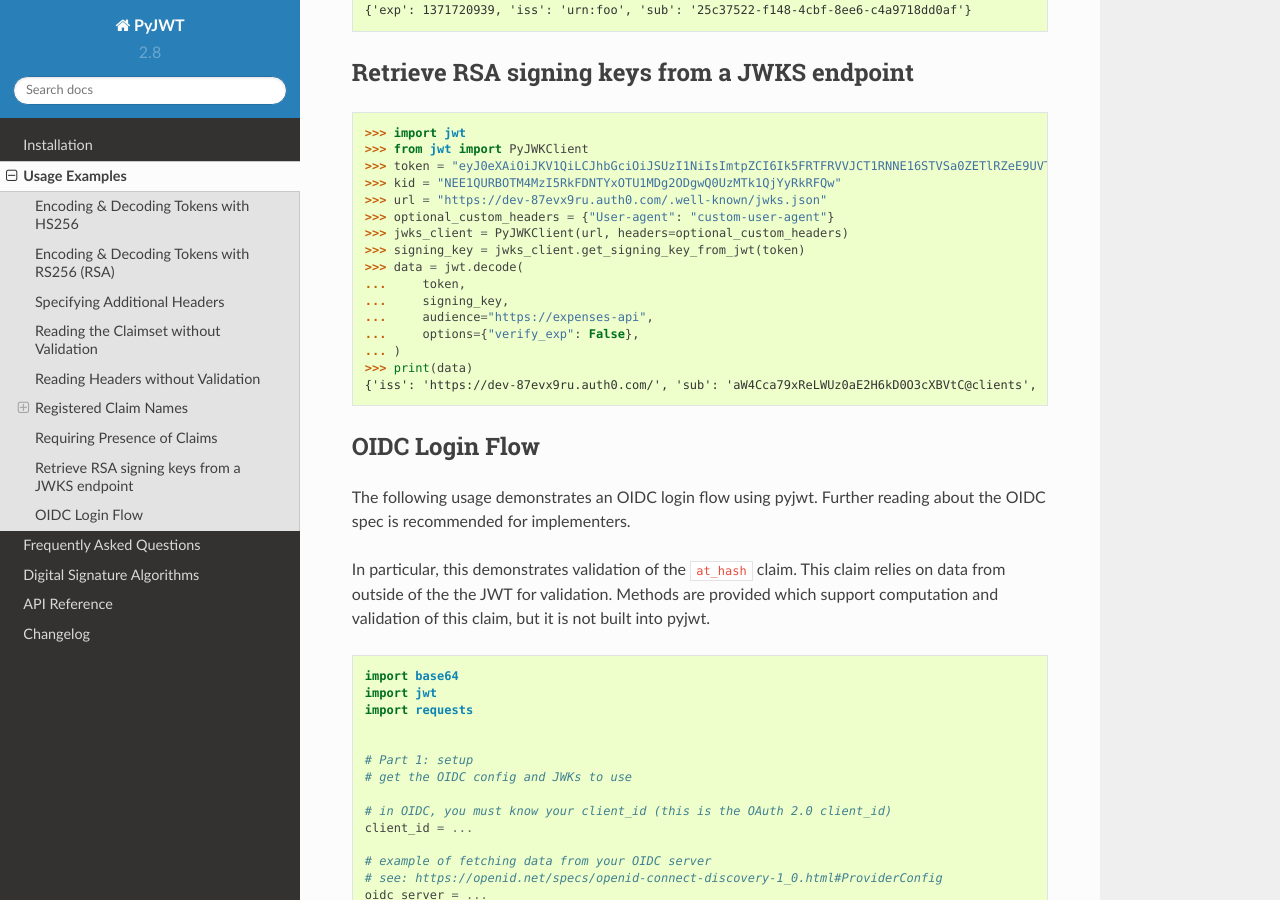
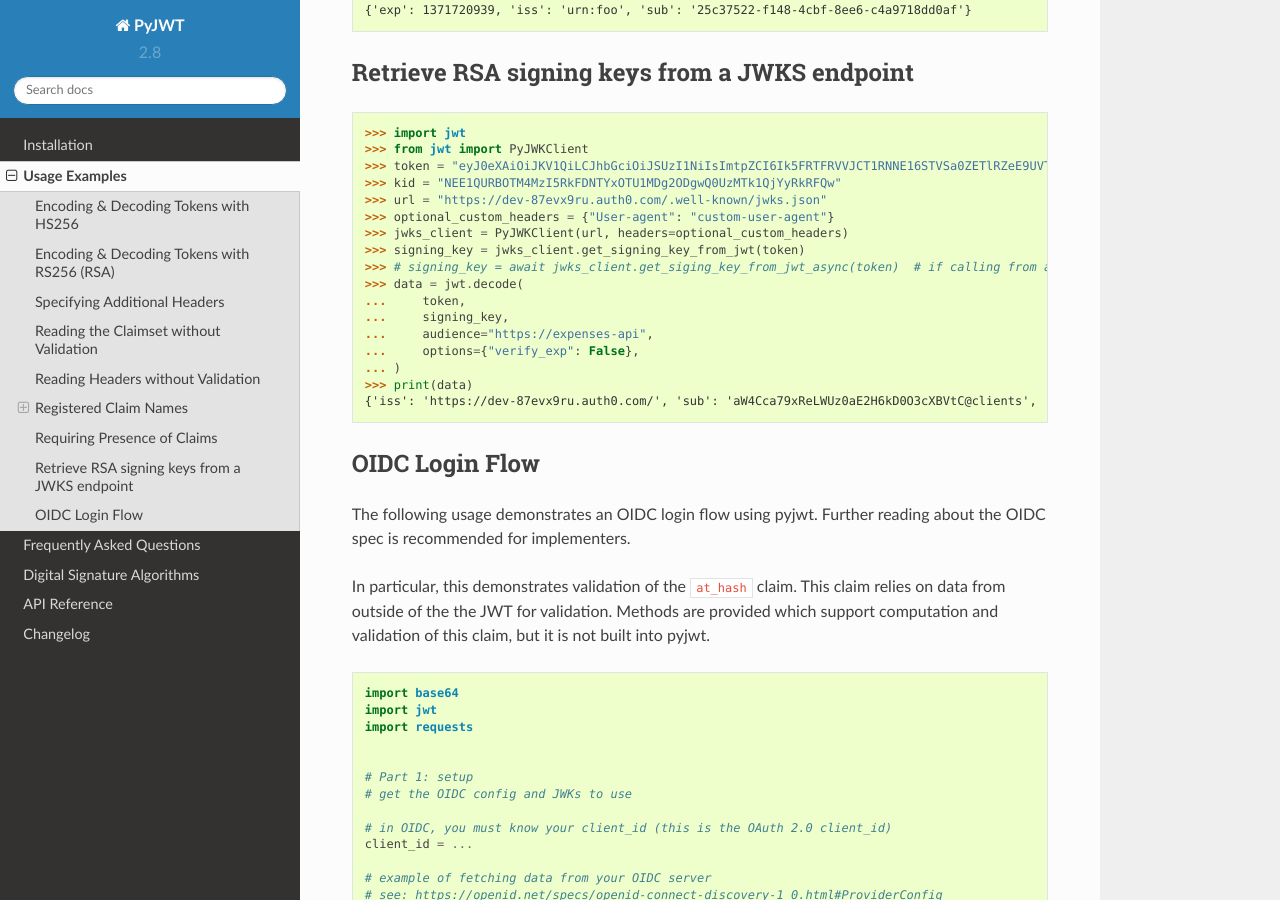
Before and after one commit to jpadilla/pyjwt, a Sphinx documentation site: the page built from docs/usage.rst, in a window 1280 px wide and 900 px high, scrolled down 5300 px. Built offline with Sphinx 7.4.7 and the Read the Docs theme 2.0.0, drawn with Linux system fonts in a browser that asks for light colours.

Commit message:
chore: added usage for async

```diff
--- a/docs/usage.rst
+++ b/docs/usage.rst
@@ -289,6 +289,7 @@ Retrieve RSA signing keys from a JWKS endpoint
     >>> optional_custom_headers = {"User-agent": "custom-user-agent"}
     >>> jwks_client = PyJWKClient(url, headers=optional_custom_headers)
     >>> signing_key = jwks_client.get_signing_key_from_jwt(token)
+    >>> # signing_key = await jwks_client.get_siging_key_from_jwt_async(token)  # if calling from an async context
     >>> data = jwt.decode(
     ...     token,
     ...     signing_key,
```
